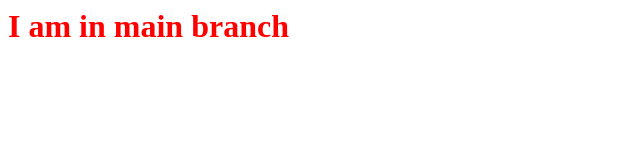
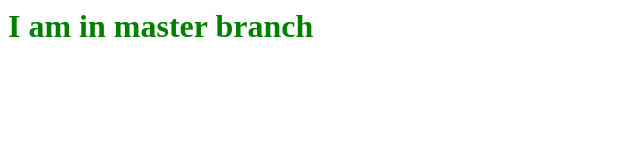
Before and after one commit to sandeepkumar918/GitTest, a plain HTML site: page index.html in a window 1280 px wide. Shown: the whole page, without its empty margins (0-640 px from the left). Drawn offline with Linux system fonts and the light colour scheme.

Commit message:
commit in master branch

```diff
--- a/index.html
+++ b/index.html
@@ -1,12 +1,12 @@
 <html>
 	<head>
 		<style>
-			#main{
-				color:red;
+			#master{
+				color:green;
 			}
 		</style>
 	</head>
 	<body>
-		<h1 id="main">I am in main branch</h1>
+		<h1 id="master">I am in master branch</h1>
 	</body>
 </html>
```
